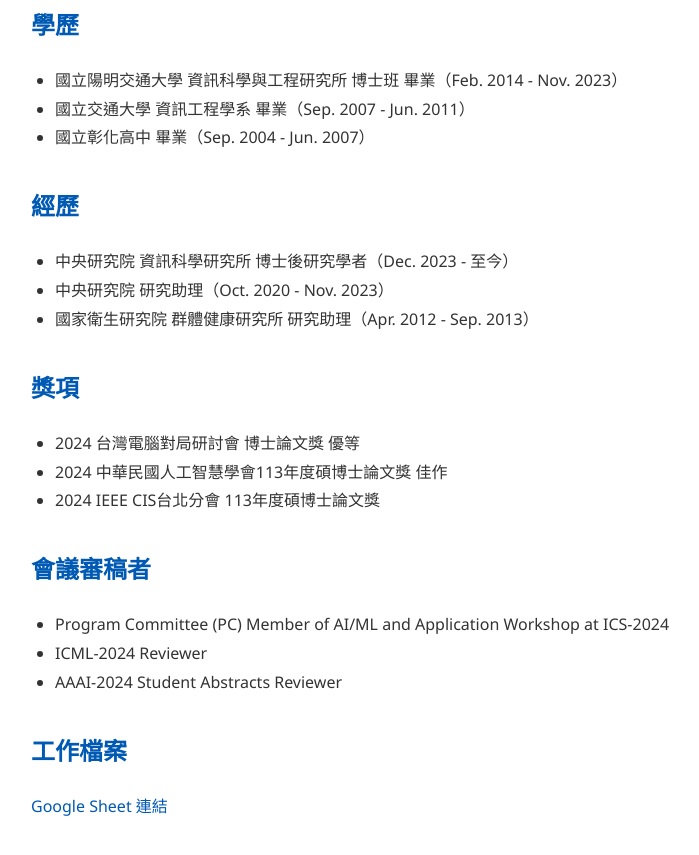
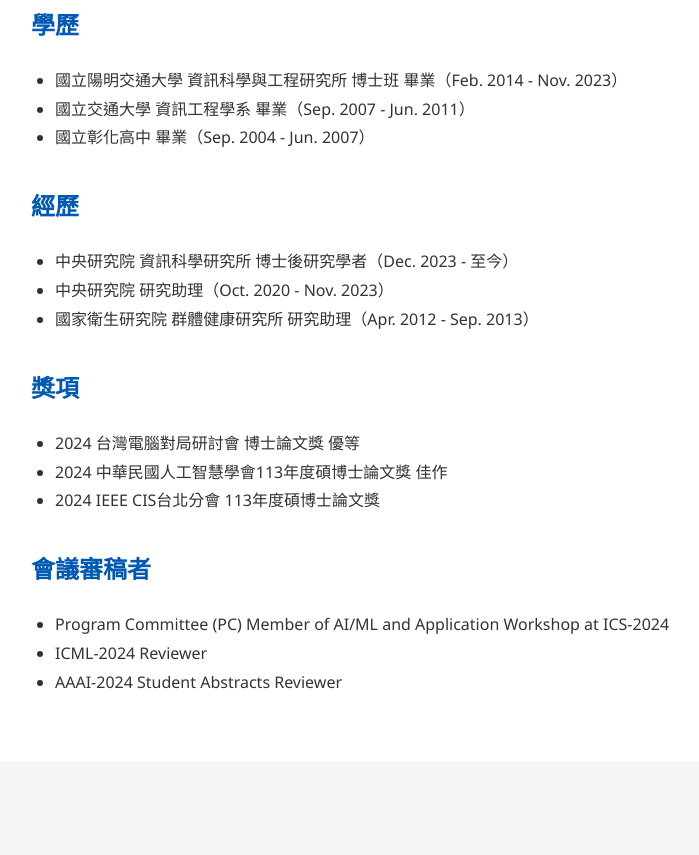
Before and after one commit to rockmanray/rockmanray.github.io, a plain HTML site: page index.html in a window 1280 px wide. Shown: the part 1054-1909 px from the top of the page, without its empty margins (159-858 px from the left). After the commit the page ends 1815 px from the top, so only its background shows below. Drawn offline with Linux system fonts and the light colour scheme.

Commit message:
Update index.html

```diff
--- a/index.html
+++ b/index.html
@@ -114,11 +114,6 @@
         <li>AAAI-2024 Student Abstracts Reviewer</li>
       </ul>
     </div>
-
-    <div class="section">
-      <h2>工作檔案</h2>
-      <p><a href="https://docs.google.com/spreadsheets/d/1ziFysoQiRuzzOsolNhbPM_kqK8Lcge8mfVfLopB5y2w/edit?pli=1&gid=0#gid=0" target="_blank">Google Sheet 連結</a></p>
-    </div>
   </div>
 </body>
 </html>
```
